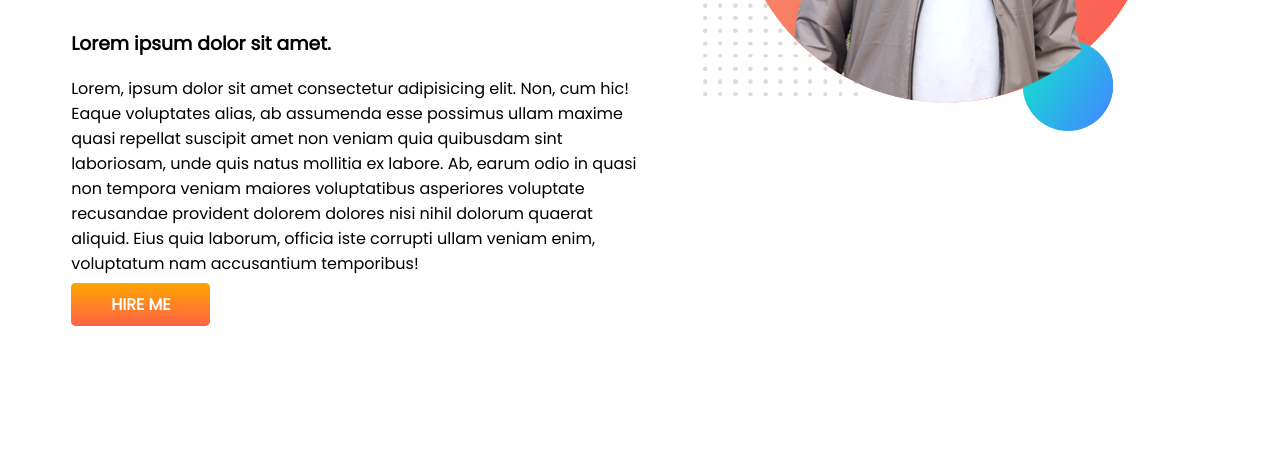
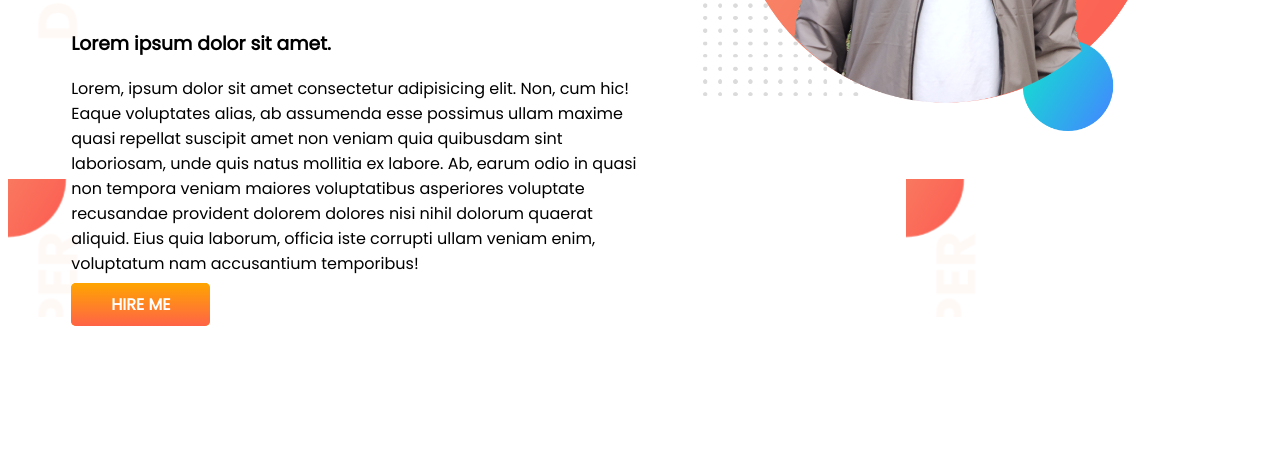
Before and after one commit to SunitCorneleous/developer-portfolio, a plain HTML site: page index.html in a window 1280 px wide. Shown: the part 329-800 px from the top of the page. Drawn offline with Linux system fonts and the light colour scheme.

Commit message:
top-banner added

```diff
--- a/index.html
+++ b/index.html
@@ -14,7 +14,7 @@
     <link rel="stylesheet" href="style.css" />
   </head>
   <body>
-    <section>
+    <section class="top-banner">
       <div class="half-width">
         <h1>Welcome to</h1>
         <h1><span class="orange-color">Sunit Corneleous</span> World!</h1>
--- a/style.css
+++ b/style.css
@@ -1,4 +1,4 @@
-body {
+ body {
   font-family: "Poppins", sans-serif;
 }
 
@@ -36,3 +36,7 @@ section {
 .link-button:hover {
   background-image: linear-gradient(tomato, orange);
 }
+
+.top-banner{
+  background-image: url(./images/top-banner.png);
+}
```
